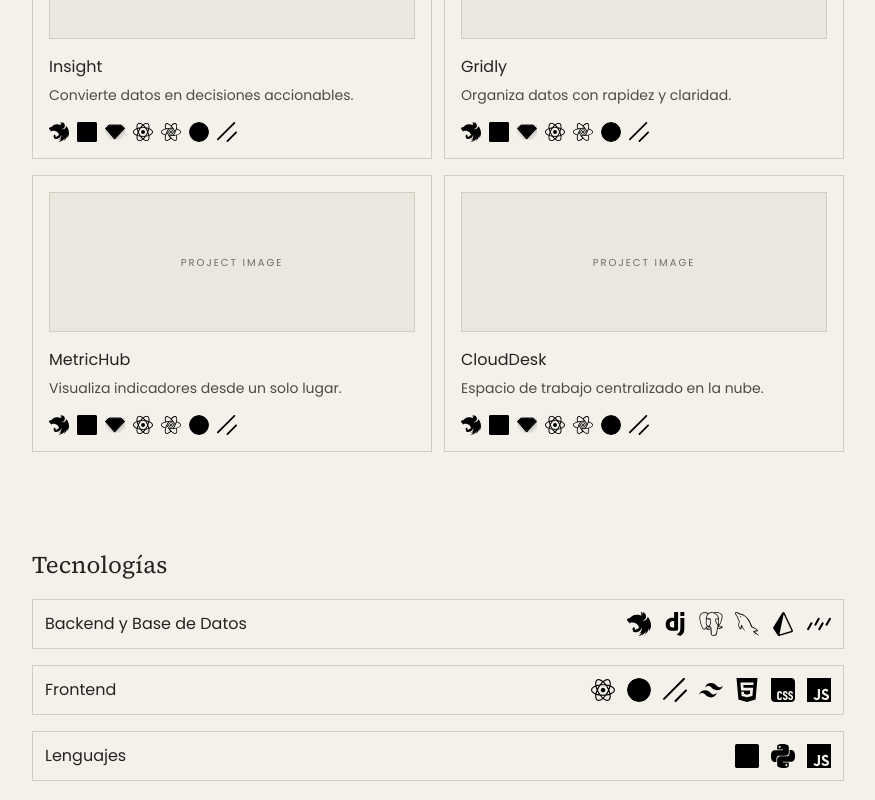
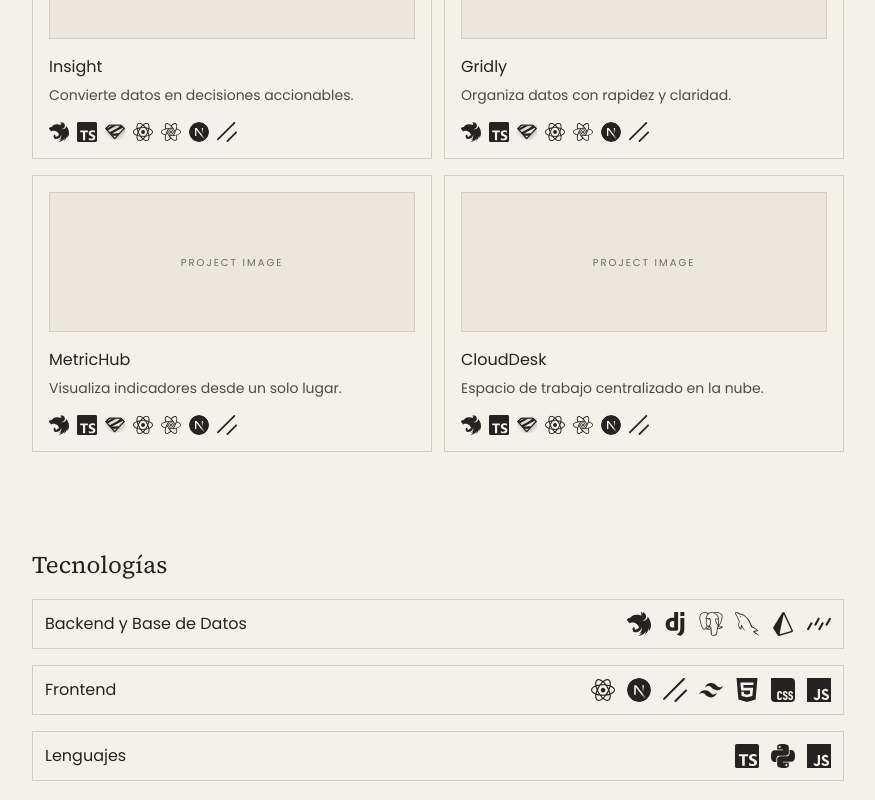
Before and after one commit to johandev21/Portfolio-Website, a React (Vite) app: page / in a window 1280 px wide. Shown: the part 1080-1880 px from the top of the page, without its empty margins (202-1077 px from the left). Built offline with nearby package versions, Linux system fonts and the light colour scheme.

Commit message:
fix(theme): preserve brand icon contrast

```diff
--- a/src/components/Icon.tsx
+++ b/src/components/Icon.tsx
@@ -1,24 +1,24 @@
 import { createElement } from "react";
 import { Download, Mail, MapPin } from "lucide";
-import css from "../assets/icons/thesvg/CSS.svg";
-import django from "../assets/icons/thesvg/Django.svg";
-import drizzle from "../assets/icons/thesvg/Drizzle.svg";
-import github from "../assets/icons/thesvg/GitHub.svg";
-import html5 from "../assets/icons/thesvg/HTML.svg";
-import javascript from "../assets/icons/thesvg/JavaScript.svg";
-import linkedin from "../assets/icons/thesvg/Linkedin.svg";
-import mysql from "../assets/icons/thesvg/MySQL.svg";
-import nestjs from "../assets/icons/thesvg/NestJS.svg";
-import nextjs from "../assets/icons/thesvg/Nextjs.svg";
-import postgresql from "../assets/icons/thesvg/Postgresql.svg";
-import prisma from "../assets/icons/thesvg/Prisma.svg";
-import python from "../assets/icons/thesvg/Python.svg";
-import react from "../assets/icons/thesvg/React.svg";
-import shadcn from "../assets/icons/thesvg/Shadcn.svg";
-import tailwind from "../assets/icons/thesvg/Tailwind.svg";
-import tanstackQuery from "../assets/icons/thesvg/Tanstack Query.svg";
-import typescript from "../assets/icons/thesvg/TypeScript.svg";
-import zod from "../assets/icons/thesvg/Zod.svg";
+import css from "../assets/icons/thesvg/CSS.svg?raw";
+import django from "../assets/icons/thesvg/Django.svg?raw";
+import drizzle from "../assets/icons/thesvg/Drizzle.svg?raw";
+import github from "../assets/icons/thesvg/GitHub.svg?raw";
+import html5 from "../assets/icons/thesvg/HTML.svg?raw";
+import javascript from "../assets/icons/thesvg/JavaScript.svg?raw";
+import linkedin from "../assets/icons/thesvg/Linkedin.svg?raw";
+import mysql from "../assets/icons/thesvg/MySQL.svg?raw";
+import nestjs from "../assets/icons/thesvg/NestJS.svg?raw";
+import nextjs from "../assets/icons/thesvg/Nextjs.svg?raw";
+import postgresql from "../assets/icons/thesvg/Postgresql.svg?raw";
+import prisma from "../assets/icons/thesvg/Prisma.svg?raw";
+import python from "../assets/icons/thesvg/Python.svg?raw";
+import react from "../assets/icons/thesvg/React.svg?raw";
+import shadcn from "../assets/icons/thesvg/Shadcn.svg?raw";
+import tailwind from "../assets/icons/thesvg/Tailwind.svg?raw";
+import tanstackQuery from "../assets/icons/thesvg/Tanstack Query.svg?raw";
+import typescript from "../assets/icons/thesvg/TypeScript.svg?raw";
+import zod from "../assets/icons/thesvg/Zod.svg?raw";
 import type { IconName } from "../types";
 
 const sizes = {
@@ -78,6 +78,15 @@ function renderIcon(iconNode: IconNode) {
   );
 }
 
+function themeBrandSvg(svg: string) {
+  return svg
+    .replace(/fill="#F1F1F1"/g, 'fill="var(--color-text)"')
+    .replace(/fill="#0D1011"/g, 'fill="var(--color-bg)"')
+    .replace(/fill="#9C9A9A"/g, 'fill="var(--color-muted)"')
+    .replace(/stop-color="#0D1011"/g, 'stop-color="var(--color-bg)"')
+    .replace(/fill="none"(?= xmlns)/, 'fill="var(--color-bg)"');
+}
+
 interface IconProps {
   name: IconName;
   size: 16 | 20 | 24;
@@ -99,14 +108,10 @@ export default function Icon({ name, size, className = "" }: IconProps) {
         <span
           className="h-full w-full text-text-soft [&>svg]:h-full [&>svg]:w-full"
           aria-hidden="true"
-        >
-          <img
-            src={brandIcons[name as keyof typeof brandIcons]}
-            alt=""
-            className="h-full w-full"
-            style={{ filter: "var(--icon-filter)" }}
-          />
-        </span>
+          dangerouslySetInnerHTML={{
+            __html: themeBrandSvg(brandIcons[name as keyof typeof brandIcons]),
+          }}
+        />
       ) : (
         <span className="px-0.5 text-[8px] uppercase leading-none tracking-wide text-text">
           {name.replace(/-/g, " ").toUpperCase()}
--- a/src/index.css
+++ b/src/index.css
@@ -17,7 +17,6 @@ html {
   --color-accent: #7ebde8;
   --color-action: #c0c0c0;
   --color-action-foreground: #0d1011;
-  --icon-filter: none;
   --contact-overlay: rgba(13, 16, 17, 0.85);
   --text-sm: clamp(13px, calc(13px + (100vw - 375px) * 0.00154), 14px);
   --text-base: clamp(14.5px, calc(14.5px + (100vw - 375px) * 0.00231), 16px);
@@ -38,7 +37,6 @@ html {
     --color-accent: #47728f;
     --color-action: #252321;
     --color-action-foreground: #f4f1eb;
-    --icon-filter: brightness(0);
     --contact-overlay: rgba(244, 241, 235, 0.84);
   }
 }
```
